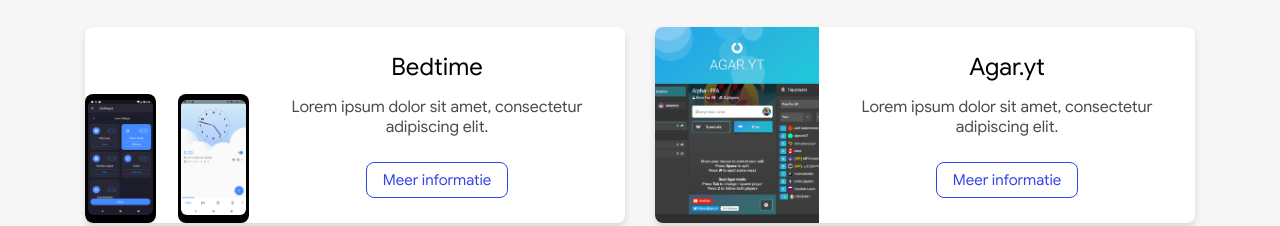
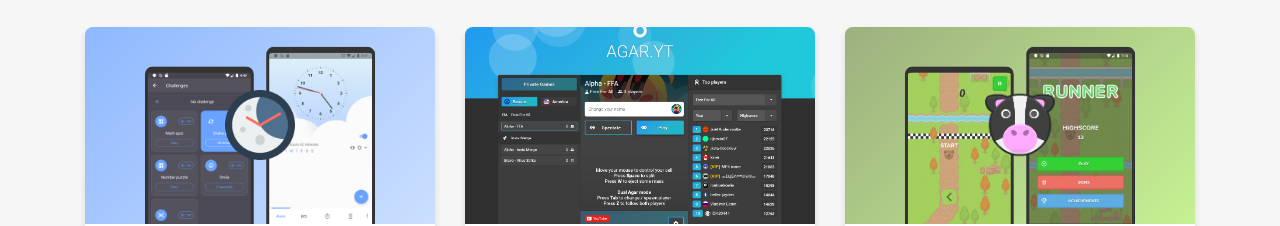
Before and after one commit to Droppers/joery.nl, a React app: page / in a window 1280 px wide. Shown: the part 574-800 px from the top of the page. Built offline with nearby package versions, Linux system fonts and the light colour scheme.

Commit message:
Fixed homepage styling and preload font

```diff
--- a/src/components/image/image.js
+++ b/src/components/image/image.js
@@ -1,9 +1,13 @@
 /* eslint-disable jsx-a11y/alt-text */
 import React from "react";
+import classnames from "classnames";
+import { isSnap } from "../../utils/browser";
 
 class Image extends React.Component {
   constructor(props) {
     super(props);
+
+    this.imageRef = React.createRef();
 
     this.state = {
       loaded: false,
@@ -14,41 +18,39 @@
     this.setState({
       loaded: true,
     });
-
-    if (this.props.onLoad) {
-      this.props.onLoad({ target: img });
-    }
   }
 
   render() {
     const { loaded } = this.state;
-    let { image, extension, size, uncompressed, ...props } = this.props;
+    let { image, extension, className, size, fade, ...props } = this.props;
 
     const development =
       !process.env.NODE_ENV || process.env.NODE_ENV === "development";
     if (!development) {
       extension = extension || "jpg";
-      size = size || 1024;
+      size = size || 512;
       const path = image.substr(0, image.lastIndexOf("."));
-      image = `${path}-${size}.${extension}`;
+      image = `https://happy-plant-0e9514b03.azurestaticapps.net/${path}-${size}.${extension}`;
     }
 
     return (
       <img
         ref={(img) => {
-          if (!img || loaded) {
+          if (!img) {
             return;
           }
 
-          img.onload = () => {
-            this.onLoad(img);
-          };
-
-          if (img.complete) {
+          if ((img.complete || img.naturalWidth) && !loaded) {
             this.onLoad(img);
           }
         }}
+        className={classnames(
+          "image",
+          loaded && !isSnap() ? "image-visible" : "",
+          className
+        )}
         src={image}
+        onLoad={() => this.onLoad()}
         {...props}
       />
     );
--- a/src/components/nav-bar/styles.scss
+++ b/src/components/nav-bar/styles.scss
@@ -79,7 +79,6 @@
     @media screen and (max-width: 768px) {
         position: relative;
         box-shadow: none;
-        // border-bottom: 1px solid darken(var(--card-bg), 6%);
         border-bottom: 1px solid var(--card-bg); // TODO: find an alternative
 
         .container {
--- a/src/components/routes/home/cover/styles.scss
+++ b/src/components/routes/home/cover/styles.scss
@@ -36,7 +36,6 @@
         padding: 30px 30px;
         margin-bottom: 30px;
         background-color: var(--card-bg);
-        // border-bottom: 1px solid darken(var(--card-bg), 6%);
         border-bottom: 1px solid var(--card-bg); // TODO: find an alternative
 
         h1 {
--- a/src/components/routes/home/home.js
+++ b/src/components/routes/home/home.js
@@ -32,7 +32,7 @@
 
             <div className="row d-flex justify-content-center">
               {projects.map((project, key) => (
-                <div className="col-md-8 col-lg-6" key={key}>
+                <div className="col-md-8 col-lg-4" key={key}>
                   <ProjectCard project={project} />
                 </div>
               ))}
--- a/src/components/routes/home/project-card/phone-frame/phone-frame.js
+++ b/src/components/routes/home/project-card/phone-frame/phone-frame.js
@@ -1,80 +1,18 @@
 import React from "react";
 import Image from "../../../../image/image";
 import classnames from "classnames";
-import { isSnap } from "../../../../../utils/browser";
 
 class PhoneFrame extends React.Component {
-  constructor(props) {
-    super(props);
-
-    this.phoneRef = React.createRef();
-    this.imageRef = React.createRef();
-
-    this.state = {
-      height: 0,
-      width: 0,
-      isLoading: true,
-    };
-  }
-
-  componentDidMount() {
-    window.addEventListener("resize", this.onResize);
-  }
-
-  componentWillUnmount() {
-    window.removeEventListener("resize", this.onResize);
-  }
-
-  onResize = () => {
-    // this.updateImageSize();
-  };
-
-  onLoad = (e) => {
-    this.image = e.target;
-    // setTimeout(() => this.updateImageSize(), 1);
-  };
-
-  updateImageSize() {
-    if (!this.image) return;
-
-    const phoneHeight = this.phoneRef.current.clientHeight;
-    this.setState({
-      width: (this.image.naturalWidth / this.image.naturalHeight) * phoneHeight,
-      height: phoneHeight,
-      isLoading: false,
-    });
-  }
-
   render() {
     const { src, alt, className } = this.props;
-    const { width, height, isLoading } = this.state;
-
-    let imageProps = {};
-    if (width && height) {
-      imageProps = {
-        width: width,
-        height: height,
-      };
-    }
 
     return (
-      <div
-        className={classnames(
-          "phone-frame",
-          className
-          // isLoading || isSnap() ? "phone-invisible" : "phone-visible"
-        )}
-        ref={this.phoneRef}
-      >
-        <Image
-          alt={alt}
-          image={src}
-          size={512}
-          ref={this.imageRef}
-          onLoad={this.onLoad}
-          {...imageProps}
-        />
-      </div>
+      <Image
+        className={classnames("phone-frame", className)}
+        alt={alt}
+        image={src}
+        size={256}
+      />
     );
   }
 }
--- a/src/components/routes/home/project-card/phone-frame/styles.scss
+++ b/src/components/routes/home/project-card/phone-frame/styles.scss
@@ -4,21 +4,4 @@
     border-top-width: 6px;
     border-bottom-width: 8px;
     border-radius: 8px;
-    transition: opacity 300ms;
-    display: flex;
-
-    &.phone-invisible {
-        visibility: hidden;
-        opacity: 0;
-    }
-
-    // &.phone-visible {
-    //     visibility: visible;
-    //     opacity: 1;
-    // }
-
-    img {
-        height: 100%;
-        border-radius: 6px;
-    }
 }
--- a/src/components/routes/home/project-card/project-card.js
+++ b/src/components/routes/home/project-card/project-card.js
@@ -10,21 +10,43 @@
     return (
       <div className="card project-card">
         {project.type === "app" && (
-          <div className="project-cover app">
+          <div
+            className="project-cover app"
+            style={{
+              background:
+                "linear-gradient(135deg, " +
+                project.cover.gradient_start +
+                ", " +
+                project.cover.gradient_end +
+                ")",
+            }}
+          >
             <PhoneFrame
               className="left"
               src={
-                "./static/images/projects/" + project.cover.image_left + ".png"
+                "/static/images/projects/" + project.cover.image_left + ".png"
               }
               alt="Left preview"
+              size={256}
             />
             <PhoneFrame
               className="right"
               src={
-                "./static/images/projects/" + project.cover.image_right + ".png"
+                "/static/images/projects/" + project.cover.image_right + ".png"
               }
               alt="Right preview"
+              size={256}
             />
+            <div className="icon">
+              <Image
+                alt="App icoon"
+                image={"/static/images/projects/" + project.cover.icon + ".png"}
+                extension="png"
+                width="70"
+                height="70"
+                size={128}
+              />
+            </div>
           </div>
         )}
         {project.type === "website" && (
--- a/src/components/routes/home/project-card/styles.scss
+++ b/src/components/routes/home/project-card/styles.scss
@@ -1,23 +1,44 @@
 .project-card {
     overflow: hidden;
-    display: flex;
 
     .project-cover {
         position: relative;
-        width: 200px;
+        width: 100%;
         overflow: hidden;
+        padding-bottom: calc(9 / 16 * 100%);
 
         &.website {
             img {
                 width: 100%;
                 height: 100%;
                 object-fit: cover;
+                position: absolute;
             }
         }
 
         &.app {
+            &:after {
+                content: "";
+                position: absolute;
+                left: 0;
+                right: 0;
+                bottom: 0;
+                top: 0;
+                background: rgba(255, 255, 255, 0.2);
+            }
+
+            .icon {
+                position: absolute;
+                width: 100%;
+                height: 100%;
+                display: flex;
+                align-items: center;
+                justify-content: center;
+                z-index: 5;
+            }
+
             .phone-frame {
-                height: 66%;
+                height: 100%;
                 position: absolute;
                 bottom: 0;
 
@@ -26,12 +47,12 @@
                 }
 
                 &.left {
-                    // transform: translate(55%, 20%);
+                    transform: translate(55%, 20%);
                 }
 
                 &.right {
                     right: 0;
-                    // transform: translate(-55%, 10%);
+                    transform: translate(-55%, 10%);
                 }
             }
         }
--- a/src/components/routes/project/image-gallery/image-gallery.js
+++ b/src/components/routes/project/image-gallery/image-gallery.js
@@ -11,7 +11,7 @@
     this.state = {
       activeImage: null,
       orientation: "portrait",
-      modalOpen: false
+      modalOpen: false,
     };
   }
 
@@ -22,7 +22,7 @@
     if (!activeImage && images.length > 0) {
       this.handleChange(images[0]);
       this.setState({
-        activeImage: images[0]
+        activeImage: images[0],
       });
     }
   }
@@ -31,31 +31,20 @@
     const orientation = image.height > image.width ? "portrait" : "landscape";
     this.setState({
       activeImage: image,
-      orientation: orientation
+      orientation: orientation,
     });
-  }
-
-  getThumbnail(src) {
-    const development =
-      !process.env.NODE_ENV || process.env.NODE_ENV === "development";
-
-    if (development) {
-      return src;
-    } else {
-      return src.substr(0, src.lastIndexOf(".")) + "-thumb.jpg";
-    }
   }
 
   openModal() {
     this.setState({
-      modalOpen: true
+      modalOpen: true,
     });
   }
 
   closeModal() {
     if (this.state.modalOpen) {
       this.setState({
-        modalOpen: false
+        modalOpen: false,
       });
     }
   }
@@ -79,6 +68,7 @@
               className={"image card " + orientation}
               alt=""
               onClick={() => this.openModal()}
+              size={1024}
               image={activeImage.src}
             />
           )}
@@ -87,7 +77,7 @@
           <ImageThumbnails
             images={images}
             activeImage={activeImage}
-            onActiveChange={image => this.handleChange(image)}
+            onActiveChange={(image) => this.handleChange(image)}
           />
         </div>
       </div>
@@ -96,7 +86,7 @@
 }
 
 ImageGallery.propTypes = {
-  images: PropTypes.arrayOf(PropTypes.object)
+  images: PropTypes.arrayOf(PropTypes.object),
 };
 
 export default ImageGallery;
--- a/src/components/routes/project/image-gallery/image-thumbnails/image-thumbnails.js
+++ b/src/components/routes/project/image-gallery/image-thumbnails/image-thumbnails.js
@@ -33,7 +33,7 @@
             )}
             height={100}
             width={100 * (image.width / image.height) + "px"}
-            onClick={e => this.handleChange(e, image)}
+            onClick={(e) => this.handleChange(e, image)}
           />
         ))}
       </div>
@@ -44,7 +44,7 @@
 ImageThumbnails.propTypes = {
   images: PropTypes.arrayOf(PropTypes.object),
   activeImage: PropTypes.object,
-  onActiveChange: PropTypes.func
+  onActiveChange: PropTypes.func,
 };
 
 export default ImageThumbnails;
--- a/src/styles/base/_base.scss
+++ b/src/styles/base/_base.scss
@@ -107,3 +107,12 @@
     margin-top: 10px;
   }
 }
+
+.image {
+  opacity: 0;
+  transition: opacity 400ms ease;
+
+  &.image-visible {
+      opacity: 1;
+  }
+}
--- a/src/styles/base/_scrollbars.scss
+++ b/src/styles/base/_scrollbars.scss
@@ -10,6 +10,7 @@
 @media screen and (-webkit-min-device-pixel-ratio:0) {
     *::-webkit-scrollbar {
         width: 8px;
+        height: 8px;
     }
 
     *::-webkit-scrollbar-thumb {
```
Also changed, not shown: build.js (+45 -45 lines), public/index.html (+12 -0 lines).
